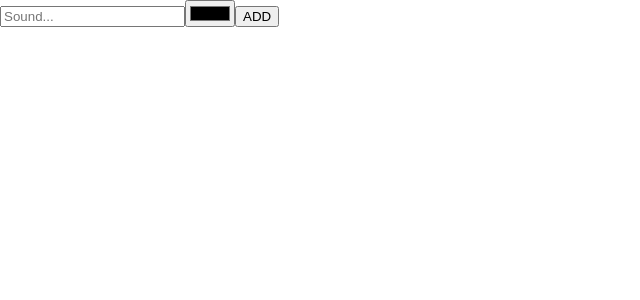
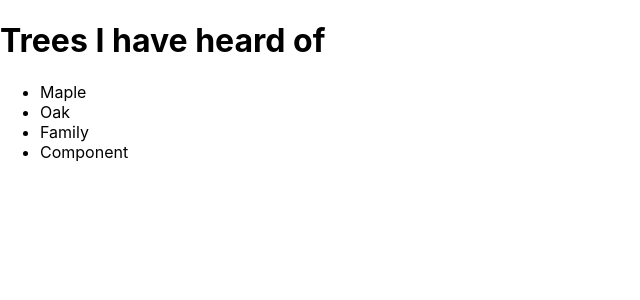
Before and after one commit to balachandug/react-hooks, a React (Create React App) app: page / in a window 1280 px wide. Shown: the top 300 px of the page, without its empty margins (0-640 px from the left). Built offline with nearby package versions, Linux system fonts and the light colour scheme.

Commit message:
Set Data in Global Context

```diff
--- a/src/App.js
+++ b/src/App.js
@@ -1,12 +1,21 @@
 import logo from './logo.svg';
 import './App.css';
+import {TreesContext} from "./"
+import { useContext } from 'react';
 
-function App({name}) {
-  return (
-    <div className="App">
-      <h1>
-        Hello {name}
-      </h1>
+function App(props) {
+  const {trees} = useContext(TreesContext);
+  console.log(trees)
+  return(
+    <div>
+      <h1>Trees I have heard of</h1>
+      <ul>
+        {
+          trees.map((tree, index) => (
+            <li key={tree.id}>{tree.type}</li>
+          ))
+        }
+      </ul>
     </div>
   );
 }
--- a/src/index.js
+++ b/src/index.js
@@ -1,43 +1,24 @@
-import React, { useEffect, useReducer, useRef, useState } from 'react';
+import React, { createContext, useEffect, useReducer, useRef, useState } from 'react';
 import ReactDOM from 'react-dom/client';
 import './index.css';
 import reportWebVitals from './reportWebVitals';
 import {useInput} from "./useInput"
+import App from "./App"
 
+export const TreesContext = createContext();
 
-function App() {
-
-  const [titleProps, resetTitle] = useInput("");
-  const [colorProps, resetColor] = useInput("#000000");
-  const sound = useRef();
-  const color = useRef();
-
-  const submit = (e) => {
-    e.preventDefault();
-    alert(`${titleProps.value} sounds like ${colorProps.value}`)
-    resetTitle();
-    resetColor();
-  }
-
-  return(
-    <form onSubmit={submit}>
-      <input
-        {...titleProps}
-        type="text" placeholder='Sound...'/>
-      <input
-        {...colorProps}
-        type="color"/>
-      <button>ADD</button>
-    </form>
-  )
-
-}
+const trees = [
+  {id:"1", type: "Maple"},
+  {id:"2", type: "Oak"},
+  {id:"3", type: "Family"},
+  {id:"4", type: "Component"}
+]
 
 const root = ReactDOM.createRoot(document.getElementById('root'));
 root.render(
-  <React.StrictMode>
-    <App name={"Balu"}/>
-  </React.StrictMode>
+  <TreesContext.Provider value={{trees}}>
+    <App/>
+  </TreesContext.Provider>
 );
 
 // If you want to start measuring performance in your app, pass a function
```
